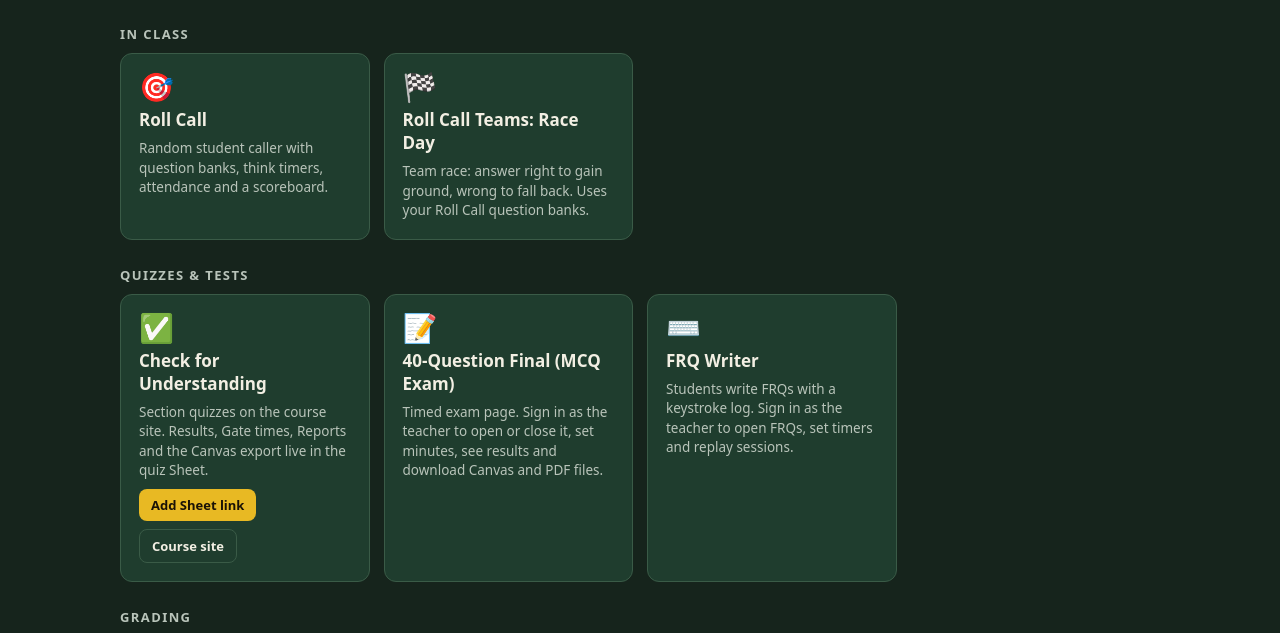
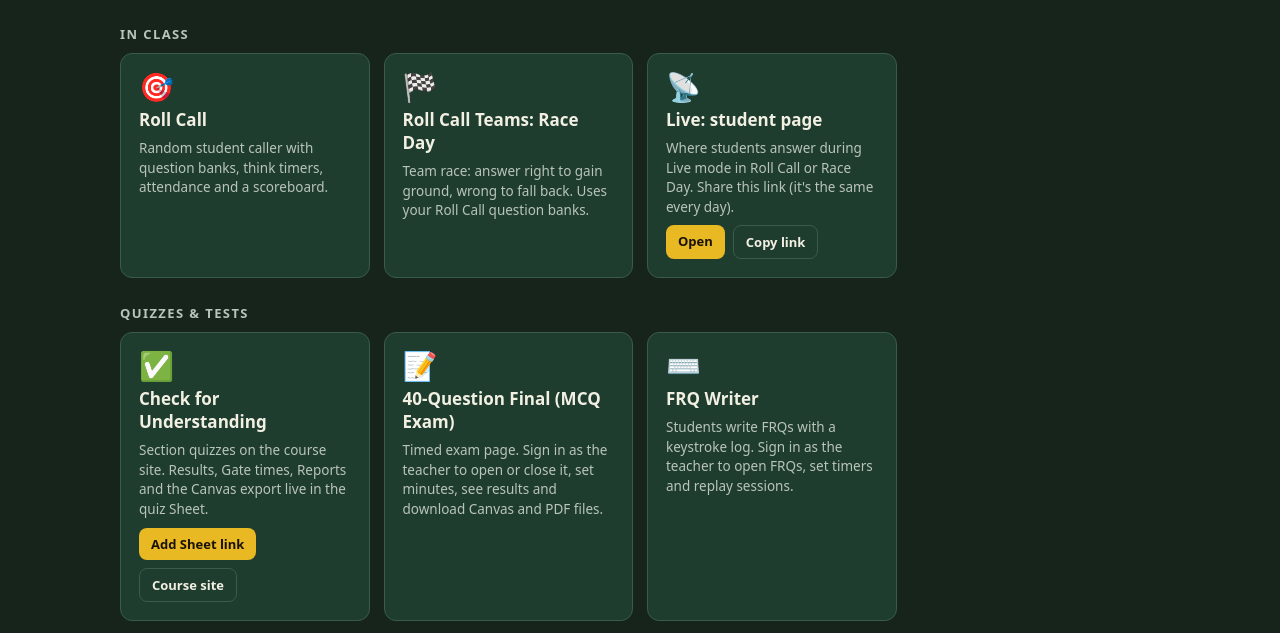
Before and after one commit to AP-CSA-JAVA/hub, a plain HTML site: page index.html in a window 1280 px wide. Shown: the part 99-732 px from the top of the page. Drawn offline with Linux system fonts and the light colour scheme.

Commit message:
Add Live student page tile with copy-link button
Co-Authored-By: Claude Opus 5.5 <noreply@anthropic.com>
Claude-Session: https://claude.ai/code/session_01NbixWD16gkNPVe3vdNkSQs

```diff
--- a/index.html
+++ b/index.html
@@ -77,6 +77,14 @@
       <div class="icon">🏁</div><div class="name">Roll Call Teams: Race Day</div>
       <div class="desc">Team race: answer right to gain ground, wrong to fall back. Uses your Roll Call question banks.</div>
     </a>
+    <div class="tile">
+      <div class="icon">📡</div><div class="name">Live: student page</div>
+      <div class="desc">Where students answer during Live mode in Roll Call or Race Day. Share this link (it's the same every day).</div>
+      <div class="links">
+        <a class="btn" target="_blank" rel="noopener" href="https://ap-csa-java.github.io/roll-call/live.html">Open</a>
+        <button class="btn ghost" type="button" id="copyLive">Copy link</button>
+      </div>
+    </div>
   </div>
 
   <h2>Quizzes &amp; tests</h2>
@@ -174,6 +182,11 @@
     if(sheetLink.getAttribute("data-missing")){ e.preventDefault(); openSettings(); document.getElementById("sheetUrl").focus(); }
   });
   applyLinks();
+  document.getElementById("copyLive").addEventListener("click", function(e){
+    var b = e.target, url = "https://ap-csa-java.github.io/roll-call/live.html";
+    (navigator.clipboard ? navigator.clipboard.writeText(url) : Promise.reject()).then(function(){ b.textContent = "Copied!"; },
+      function(){ prompt("Copy this link:", url); }).then(function(){ setTimeout(function(){ b.textContent = "Copy link"; }, 1500); });
+  });
 
   // ---- settings dialog ----
   var pop = document.getElementById("settingsPop");
```
Also changed, not shown: 1 other file.
